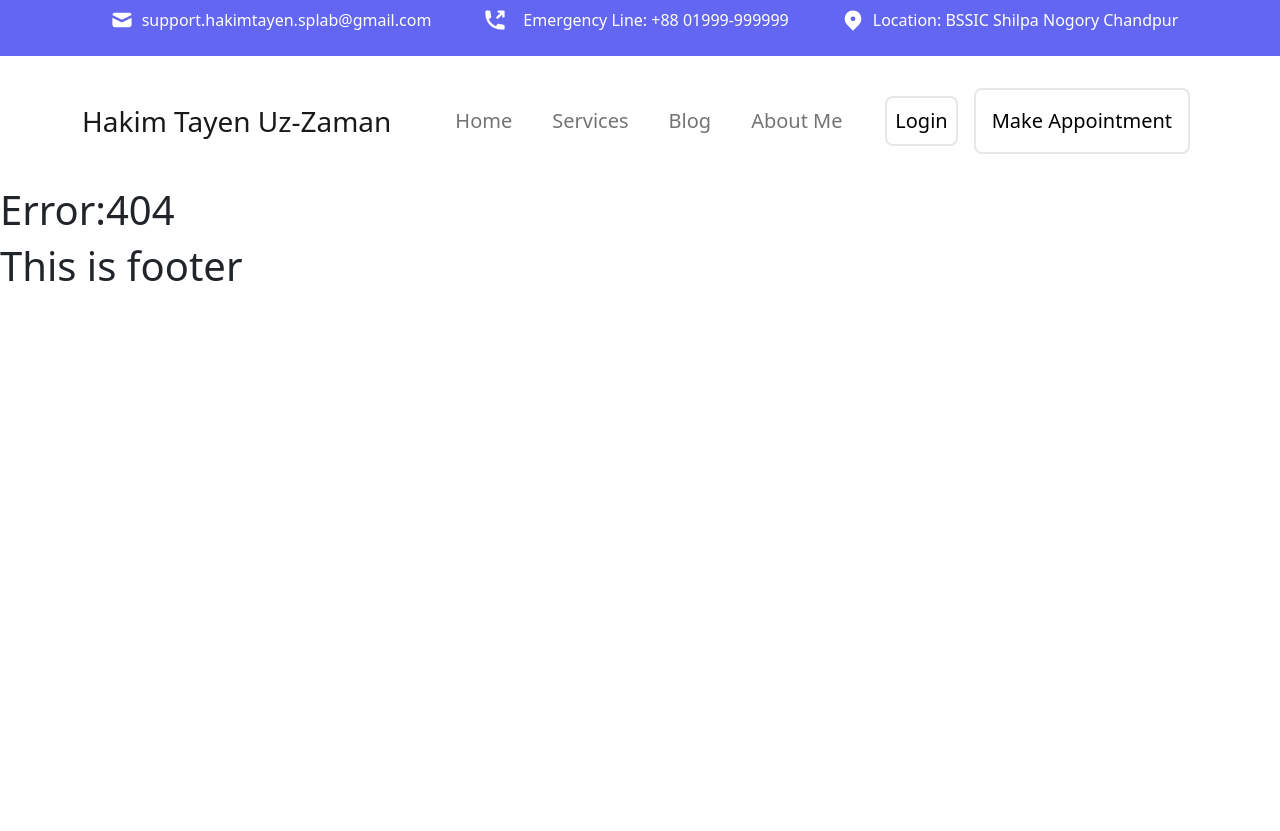
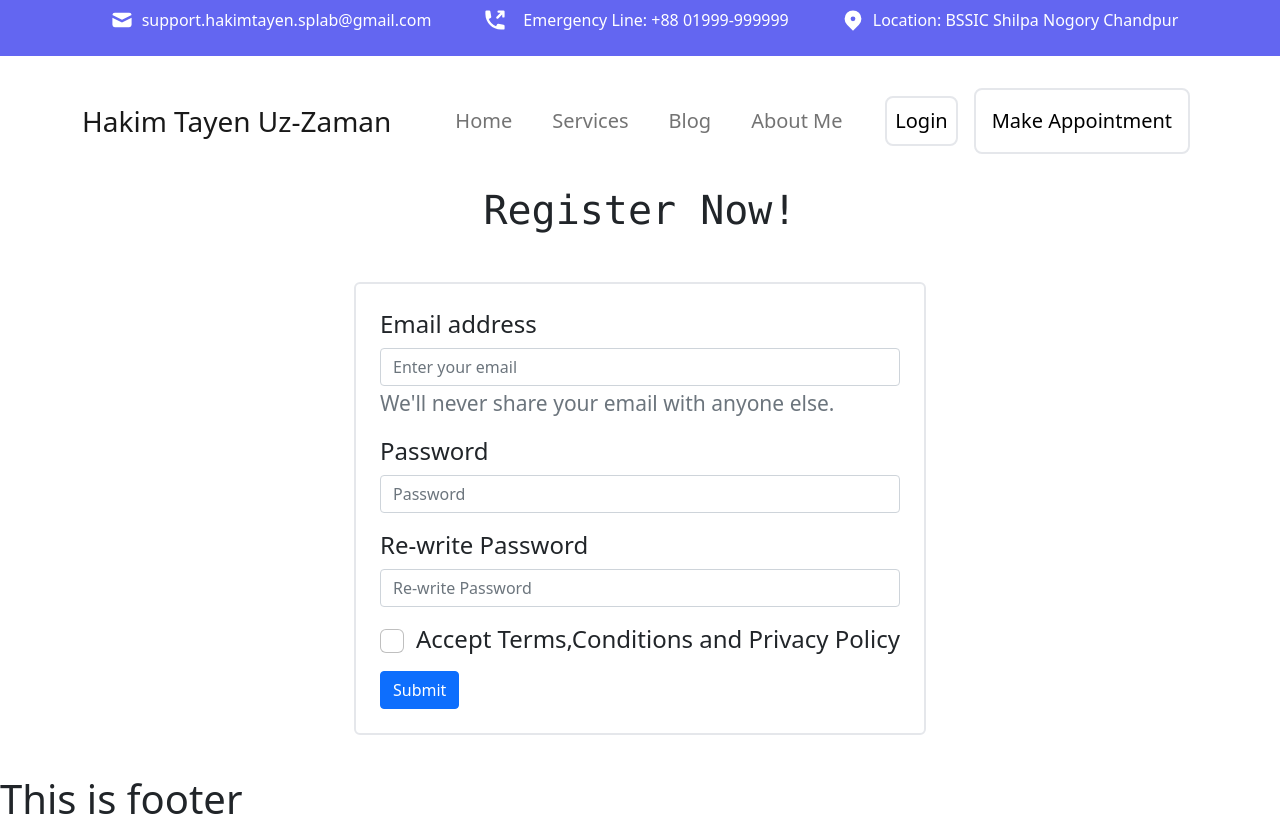
Before and after one commit to MuhammadRabius/Hakim-Tayen-Uz-Zaman, a React (Create React App) app: page /register in a window 1280 px wide. Before the commit the page ends 800 px from the top, so only its background shows below. Built offline with nearby package versions, Linux system fonts and the light colour scheme.

Commit message:
register and login method updated and user created

```diff
--- a/src/App.js
+++ b/src/App.js
@@ -10,6 +10,7 @@
 import Blog from './componets/Blog/Blog';
 import Login from './componets/Login/Login'
 import AboutMe from './componets/AboutMe/AboutMe';
+import Register from './componets/Register/Register';
 import Appointment from './componets/Appointment/Appointment';
 
 
@@ -26,6 +27,7 @@
         <Route path='/*' element={<NotFoundPage/>}></Route>
         <Route path='/login' element={<Login/>}></Route>
         <Route path='/appointment' element={<Appointment/>}></Route>
+        <Route path='/register' element={<Register/>}></Route>
       </Routes>
       <Footer></Footer>
 
--- a/src/componets/Login/Login.js
+++ b/src/componets/Login/Login.js
@@ -1,10 +1,12 @@
 import React, { useState } from 'react';
 import { Button, Form, Nav } from 'react-bootstrap';
-import { Link } from 'react-router-dom';
+import { Link, useNavigate } from 'react-router-dom';
 
 const Login = () => {
-      const [email,setEmail]=useState();
-      const [password,setPassword]=useState();
+      const [email,setEmail]=useState('');
+      const [password,setPassword]=useState('');
+      const navigate =useNavigate();
+
 
       const handleEmail =event=>{
             const email =event.target.value;
@@ -17,9 +19,8 @@
             console.log(pass)
       }
 
-
       const handleSubmit=()=>{
-
+        navigate('/');
       }
       return (
            <div className='login-container'>
@@ -41,9 +42,7 @@
                         <Form.Label>Password</Form.Label>
                         <Form.Control onBlur={handPassword} type="password" placeholder="Password" required/>
                         </Form.Group>
-                        <Form.Group className="mb-3" controlId="formBasicCheckbox">
-                        <Form.Check type="checkbox" label="Accept Terms,Conditions and Privacy Policy" />
-                        </Form.Group>
+
                         <p className='flex items-center'>Create New Account?<Nav.Link as={Link} to='/register'>Register Now</Nav.Link></p>
                         <p className='flex items-center'>Forgot Password<Nav.Link as={Link} to='/register'>Reset Password</Nav.Link></p>
                         <Button variant="primary" type="submit">
--- a/src/componets/Register/Register.js
+++ b/src/componets/Register/Register.js
@@ -0,0 +1,96 @@
+import React,{ useState } from 'react';
+import { Link, useNavigate } from 'react-router-dom';
+import { Button, Form, Nav } from 'react-bootstrap';
+import { useCreateUserWithEmailAndPassword } from 'react-firebase-hooks/auth';
+import auth from './../../firebase.init';
+
+
+const Register = () => {
+      const [email,setEmail]=useState('');
+      const [password,setPassword]=useState('');
+      const [confirmPassword,SetConfirmPassowrd]=useState('');
+      const [error,setError]=useState('');
+      const navigate =useNavigate();
+       const [
+            createUserWithEmailAndPassword,
+            user,
+            loading,
+
+       ] = useCreateUserWithEmailAndPassword(auth);
+
+      const handleEmail =event=>{
+
+            setEmail(event.target.value);
+
+      }
+      const handPassword =(event)=>{
+
+            setPassword(event.target.value);
+
+      }
+
+      const handleConfirmPassword=(event)=>{
+            SetConfirmPassowrd(event.target.value);
+      }
+
+       if (error) {
+    return (
+      <div>
+        <p>Error: {error.message}</p>
+      </div>
+    );
+  }
+
+
+      const handleRegisterSubmit=(event)=>{
+            event.preventDefault();
+            if(password !==confirmPassword){
+                  setError('Password MisMatch')
+                  return;
+            }
+
+            createUserWithEmailAndPassword(email,password);
+            navigate('/login')
+
+
+      }
+      return (
+            <div className='register-container'>
+                  <h1 className='text-center font-mono'>Register Now!</h1>
+
+
+                  <div className='flex justify-center p-10 w-full'>
+
+                   <Form onSubmit={handleRegisterSubmit} className='border-2 rounded-md p-4 text-2xl'>
+                        <Form.Group className="mb-3" controlId="formBasicEmail">
+                        <Form.Label>Email address</Form.Label>
+                        <Form.Control onBlur={handleEmail} type="email" placeholder="Enter your email" required />
+                        <Form.Text className="text-muted">
+                              We'll never share your email with anyone else.
+                        </Form.Text>
+                        </Form.Group>
+
+                        <Form.Group className="mb-3" controlId="formBasicPassword">
+                        <Form.Label>Password</Form.Label>
+                        <Form.Control onBlur={handPassword} type="password" placeholder="Password" required/>
+                        </Form.Group>
+
+                        <Form.Group className="mb-3" controlId="formBasicPassword">
+                        <Form.Label>Re-write Password</Form.Label>
+                        <Form.Control onBlur={handleConfirmPassword} type="password" placeholder="Re-write Password" required/>
+                        </Form.Group>
+
+                        <Form.Group className="mb-3" controlId="formBasicCheckbox">
+                        <Form.Check type="checkbox" label="Accept Terms,Conditions and Privacy Policy" />
+                        </Form.Group>
+
+                        <Button variant="primary" type="submit">
+                        Submit
+                        </Button>
+                  </Form>
+            </div>
+           </div>
+      );
+};
+
+export default Register;
--- a/src/firebase.init.js
+++ b/src/firebase.init.js
@@ -17,3 +17,5 @@
 // Initialize Firebase
 const app = initializeApp(firebaseConfig);
 const auth =getAuth(app);
+
+export default auth;
```
